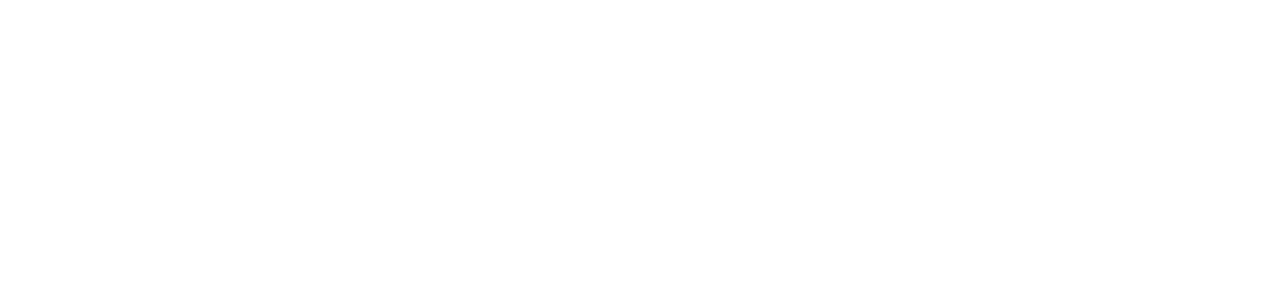
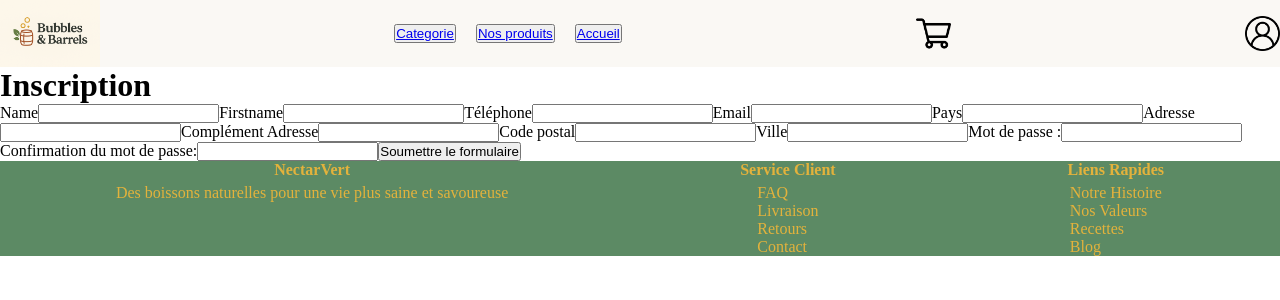
Before and after one commit to dmt-01/Bubbles_and_Barrels, a React (Vite) app in the folder frontend/: page /register in a window 1280 px wide. Before the commit this address had no page. Shown: the top 300 px of the page. Built offline with nearby package versions, Linux system fonts and the light colour scheme.

Commit message:
mise en place du form + refacto routes + refacto main

```diff
--- a/frontend/src/App.tsx
+++ /dev/null
@@ -1,20 +0,0 @@
-import './App.scss'
-import Footer from './components/Footer/footer';
-import Form from './components/forms/forms';
-import Navbar from "./components/Navbar/navbar";
-import Homepage from './components/pages/HomePage';
-
-function App() {
-
-
-  return (
-    <>
-    <Navbar/>
-    <Homepage/>
-   {/* <Form/> */}
-    <Footer/>
-    </>
-  )
-}
-
-export default App;
--- a/frontend/src/components/forms/forms.tsx
+++ b/frontend/src/components/forms/forms.tsx
@@ -3,8 +3,7 @@
   return (
     <div className="all_forms">
       <h1>Inscription</h1>
-      {/* <form onSubmit="" */}
-       {/* className=""> */}
+      <form className="">
         <label>
           Name
           <input type="text" name=""
@@ -98,7 +97,7 @@
 
 
         <button type="submit">Soumettre le formulaire</button>
-      {/* </form> */}
+      </form >
     </div>
   );
 }
--- a/frontend/src/components/pages/Allproduct.tsx
+++ b/frontend/src/components/pages/Allproduct.tsx
@@ -1,14 +1,12 @@
 import AllProduct from "../AllProduct/allProduct";
 import { Filter } from "../Filters/Filters";
-import Footer from "../Footer/footer";
-import Navbar from "../Navbar/navbar";
+
+
 function AllProductPage() {
   return (
     <>
-      <Navbar />
       <Filter />
       <AllProduct />
-      <Footer />
     </>
   );
 }
--- a/frontend/src/components/pages/CategoryPage.tsx
+++ b/frontend/src/components/pages/CategoryPage.tsx
@@ -1,6 +1,4 @@
 import Categories from "../Categories/categories"
-import Footer from "../Footer/footer"
-import Navbar from "../Navbar/navbar"
 
 
 function CategoryPage(){
@@ -8,9 +6,7 @@
 
     return(
         <>
-        <Navbar/>
        <Categories/>
-       <Footer/>
         </>
     )
 }
--- a/frontend/src/components/pages/ProductPage.tsx
+++ b/frontend/src/components/pages/ProductPage.tsx
@@ -1,13 +1,9 @@
-import Footer from "../Footer/footer";
-import Navbar from "../Navbar/navbar";
 import SingleProduct from "../SingleProduct/SingleProduct";
 
 function ProductPage() {
   return (
     <>
-      <Navbar />
       <SingleProduct />
-      <Footer />
     </>
   );
 }
--- a/frontend/src/main.tsx
+++ b/frontend/src/main.tsx
@@ -1,27 +1,19 @@
 import { StrictMode } from "react";
 import { createRoot } from "react-dom/client";
-import { BrowserRouter, Route, Routes } from "react-router";
-import App from "./App";
-import CategoryPage from "./components/pages/CategoryPage";
-import AllProductPage from "./components/pages/Allproduct";
-import ProductPage from "./components/pages/ProductPage";
+import { BrowserRouter} from "react-router";
+import Navbar from "./components/Navbar/navbar";
+import Footer from "./components/Footer/footer";
+import Router from "./routes";
+import "./main.scss"
+
+
 
 createRoot(document.getElementById("root")!).render(
   <StrictMode>
     <BrowserRouter>
-      <Routes>
-        Navbar
-        <Route path="/" element={<App />} />
-        <Route path="/categories" element={<CategoryPage />} />
-        <Route path="/products" element={<AllProductPage />} />
-        <Route path="/products/:id" element={<ProductPage />} />
-        {/*<Route path="/login" element={"bite"} />
-        <Route path="/register" element={"bite"} />
-        <Route path="/cart" element={"bite"} />
-        <Route path="/payment" element={"bite"} />
-        <Route path="/history" element={"bite"} />  */}
-        footer
-      </Routes>
+      <Navbar />
+      <Router />
+      <Footer />
     </BrowserRouter>
   </StrictMode>
 );
--- /dev/null
+++ b/frontend/src/routes.tsx
@@ -0,0 +1,25 @@
+import { Route, Routes } from "react-router";
+import Homepage from "./components/pages/HomePage";
+import CategoryPage from "./components/pages/CategoryPage";
+import AllProductPage from "./components/pages/Allproduct";
+import ProductPage from "./components/pages/ProductPage";
+import Form from "./components/forms/forms";
+
+function Router() {
+
+  return (
+    <Routes>
+        <Route path="/" element={<Homepage />} />
+        <Route path="/categories" element={<CategoryPage />} />
+        <Route path="/products" element={<AllProductPage />} />
+        <Route path="/products/:id" element={<ProductPage />} />
+        <Route path="/register" element={<Form />} />
+        {/*<Route path="/login" element={"bite"} />
+        <Route path="/cart" element={"bite"} />
+        <Route path="/payment" element={"bite"} />
+        <Route path="/history" element={"bite"} />  */}
+      </Routes>
+  )
+}
+
+export default Router;
```
Also changed, not shown: frontend/src/main.scss (line endings or trailing spaces).
